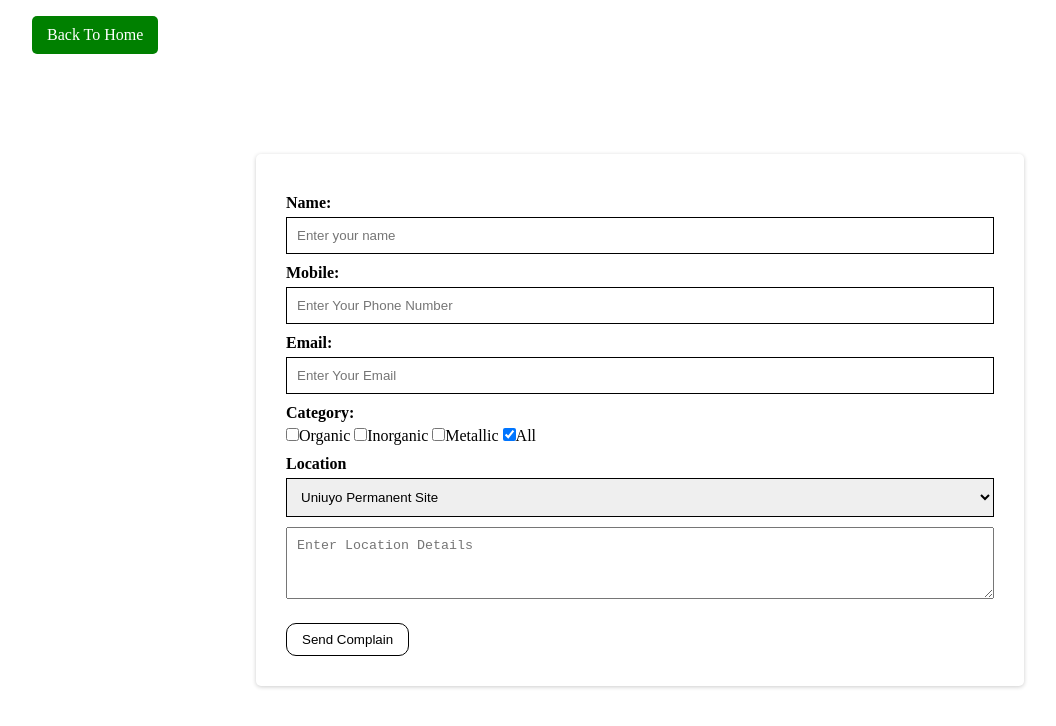
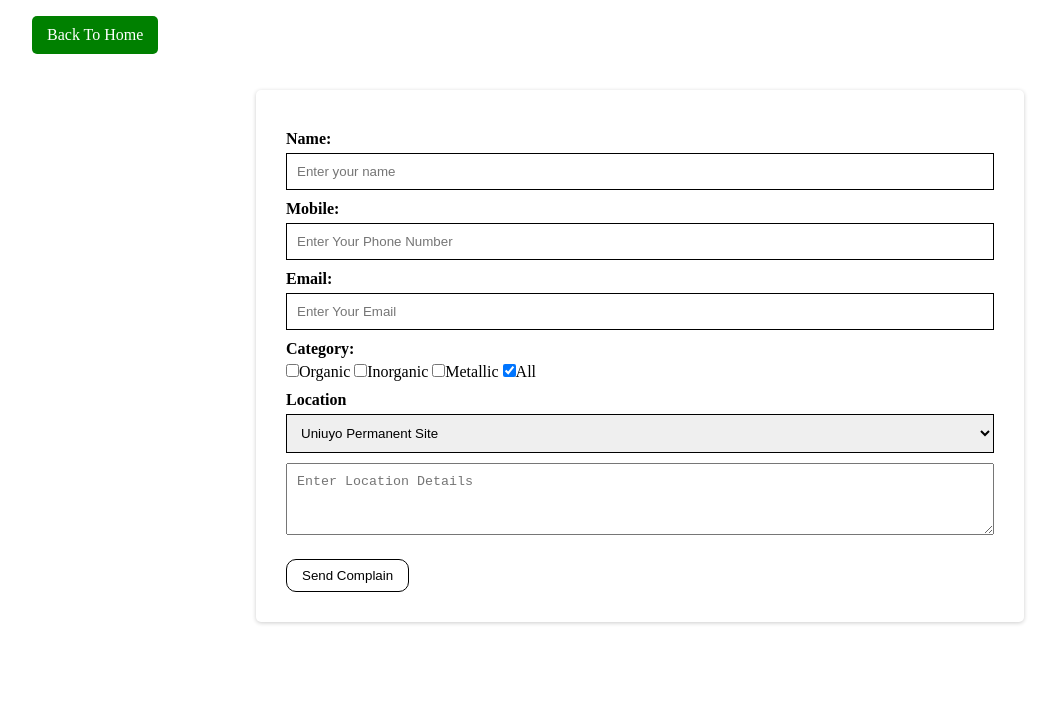
Before and after one commit to Victor-Okpukpan/wasteManagementSystem, a plain HTML site: page complain.html in a window 1280 px wide. Shown: the whole page, without its empty margins (0-1056 px from the left). Drawn offline with nearby package versions, Linux system fonts and the light colour scheme.

Commit message:
updated styles

```diff
--- a/style.css
+++ b/style.css
@@ -209,7 +209,8 @@ ul {
    display: flex;
    align-items: center;
    justify-content: center;
-   height: 100vh;
+   height: 100%;
+   margin-top: 50px;
 }
 
 .form-container form{
```
